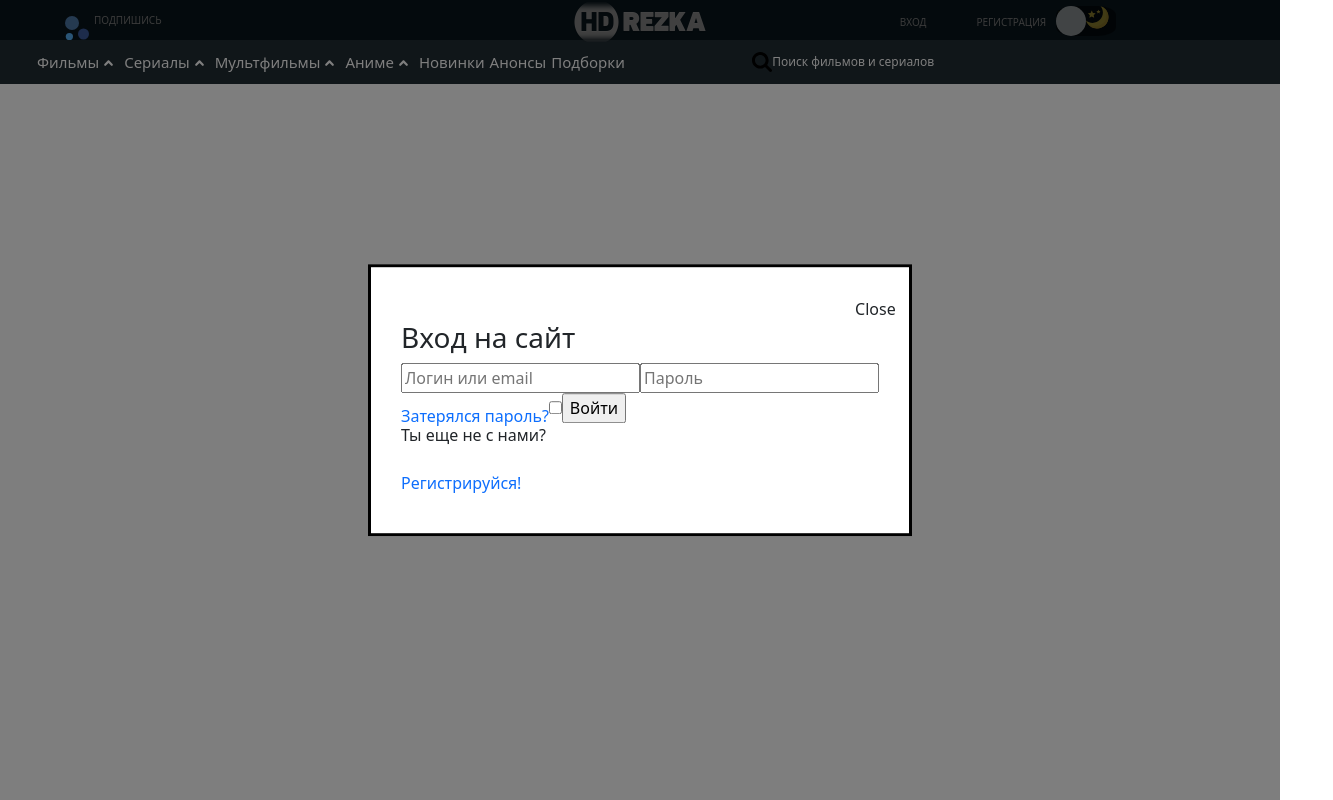
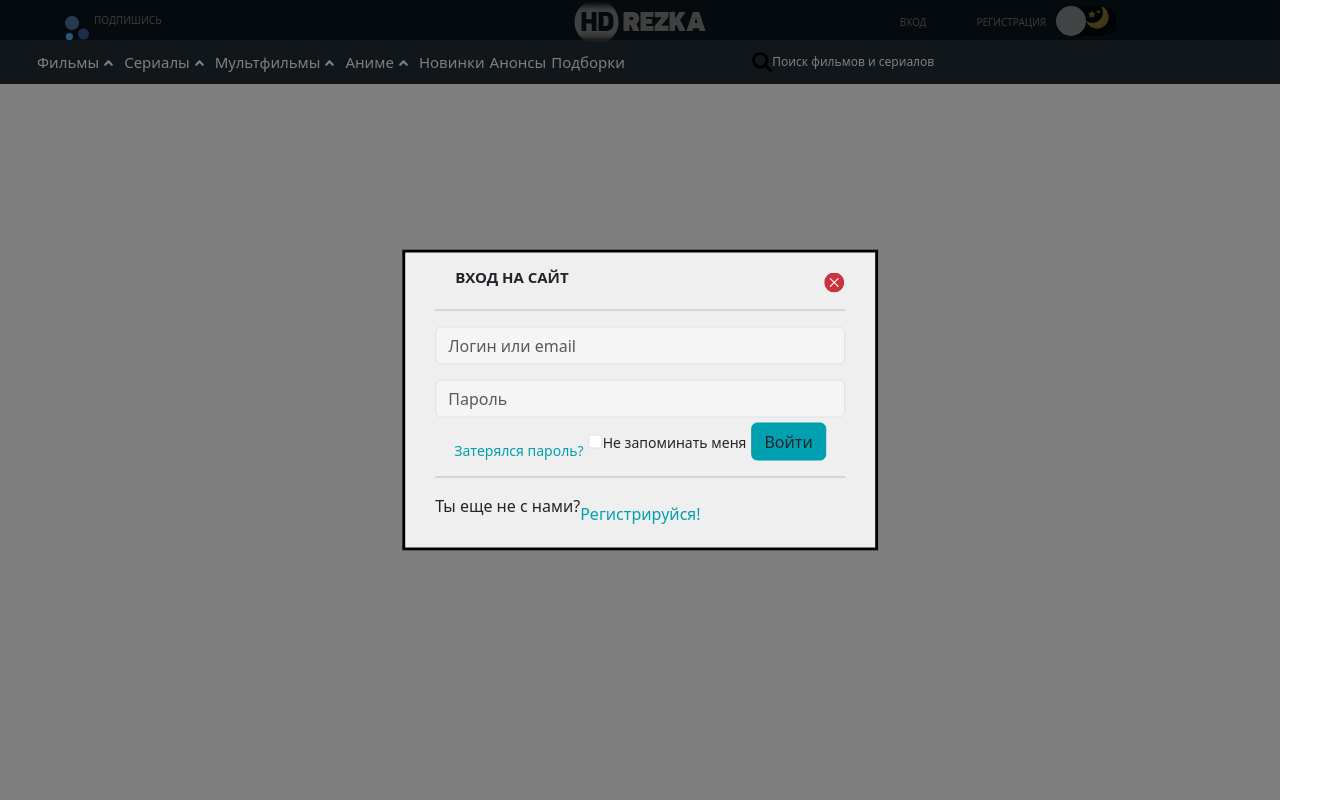
Before and after one commit to Mr0N/movie-hub-front, a React (Vite) app: page / in a window 1280 px wide. Both pictures are taken after a click on the link "ВХОД". Shown: the whole page, 1333 px wide, since content can reach past the window. Built offline with nearby package versions, Linux system fonts and the light colour scheme.

Commit message:
change form login

```diff
--- a/src/login-site/log-reg.css
+++ b/src/login-site/log-reg.css
@@ -14,7 +14,7 @@
   transform: translate(-50%, -50%);
   border-style: solid;
   border-color: black;
-  padding: 30px 30px 30px 30px;
+  padding: 15px 30px 30px 30px;
  background-color:white;
 }
 .login-mod{
@@ -41,3 +41,54 @@
     padding-top: 0;
     cursor:pointer;
 }
+
+.input-login-form{
+    display: flex;
+    flex-direction: column;
+    gap: 15px;
+
+}
+.input-form
+{
+    width: 32vw !important;
+    background-color:whitesmoke !important;
+
+}
+.log-form-why{
+    display: flex;
+    flex-direction: row;
+}
+.log-form-why > * {
+    margin: 0 0 0 0 !important;
+}
+
+.bottom-login-reg
+{
+    display: flex;
+    flex-direction: row;
+    justify-content: center;
+    align-items: center;
+    padding: 0 0 0 0;
+    margin-top: 5px;
+    gap: 5px;
+}
+.bottom-login-reg *
+{
+    font-size: 14px;
+    padding: 0 0 0 0;
+    margin: 0 0 0 0;
+}
+
+.login-mod{
+    background-color:#efefef;
+}
+
+.upperBlock
+{
+    display: flex;
+    align-items: center;
+}
+
+.textColor{
+    color: #00a0b0;
+}
--- a/src/login-site/log-reg.jsx
+++ b/src/login-site/log-reg.jsx
@@ -1,15 +1,15 @@
 import React from "react";
 import "./log-reg.css";
+import CloseIcon from "../tools-site/icons-site/close-icon-site";
 
-
-let showModal =  ()=>{
-   let modals =  document.querySelectorAll(".login-modal-reg");
-   for(let obj of modals){
-     obj.classList.toggle("hide-log");
-   }
+let showModal = () => {
+    let modals = document.querySelectorAll(".login-modal-reg");
+    for (let obj of modals) {
+        obj.classList.toggle("hide-log");
+    }
 }
 
-let login = ()=>{
+let login = () => {
     return (
         <div className="log-reg">
             <p className="item-reg whitesmoke"><a onClick={showModal} className="upper-text whitesmoke" href="#">Вход</a></p>
@@ -17,30 +17,44 @@ let login = ()=>{
             <div className="hide-log login-modal-reg background">
             </div>
             <div className="hide-log login-modal-reg login-mod">
-                 <div onClick={showModal} className="close-reg">Close</div>
-                    <h3>Вход на сайт</h3>
-
+                <div className="upperBlock">
+                <div onClick={showModal} className="close-reg">
+                    <CloseIcon />
+                </div>
+                <h3 style={{textTransform:"uppercase",
+                            fontSize:"15px",
+                            fontWeight:"bold",
+                            padding:"0 0 0 0"
+                }}>Вход на сайт</h3>
+                </div>
+                <hr />
                 <div>
 
                     <form>
                         <div className="login-reg">
-                            <forn action="get">
+                            <form action="get">
                                 <div>
-                                    <div>
-                                        <input placeholder="Логин или email"  name="login" id="login-reg-site"></input>
-                                        <input placeholder="Пароль"  name="pass" id="pass-reg-site"></input>
+                                    <div className="input-login-form">
+                                        <input  className="input-form form-control" placeholder="Логин или email" name="login" id="login-reg-site"></input>
+                                        <input  className="input-form form-control" placeholder="Пароль" name="pass" id="pass-reg-site"></input>
                                     </div>
-                                    <div>
-                                        <a href="#">Затерялся пароль?</a>
-                                        <input name="check" type="checkbox"/>
-                                        <input type="submit" value="Войти"/>
+                                    <div className="bottom-login-reg">
+                                        <a className="textColor" style={{paddingTop:"0"}} href="#">Затерялся пароль?</a>
+                                        <div>
+                                            <input className="form-check-input" id="dontremember" name="check" type="checkbox" />
+                                            <label className="form-check-label" for="dontremember" >Не запоминать меня</label>
+                                        </div>
+                                        <input style={{backgroundColor:"#00a0b0",
+                                                     border:"1px solid #0098a7"
+                                        }} className="btn" type="submit" value="Войти" />
                                     </div>
-                                    <div>
+                                    <hr />
+                                    <div className="log-form-why">
                                         <p>Ты еще не с нами?</p>
-                                        <p><a href="#">Регистрируйся!</a></p>
+                                        <p><a className="textColor" href="#">Регистрируйся!</a></p>
                                     </div>
                                 </div>
-                            </forn>
+                            </form>
                         </div>
                     </form>
                 </div>
--- a/src/reg-site/reg.jsx
+++ b/src/reg-site/reg.jsx
@@ -2,7 +2,7 @@ import React from "react";
 import "../reg-site/reg.css";
 import 'bootstrap/dist/css/bootstrap.min.css';
 import "bootstrap";
-import closeImage from "../assets/close.svg";
+import CloseIcon  from "../tools-site/icons-site/close-icon-site";
 import { left } from "@popperjs/core";
 
 
@@ -25,9 +25,7 @@ let reg = () => {
          <div className="speed-reg">
             <span className="bold-reg">Быстрая регистрация</span>
             <span className="close-registration" onClick={change}>
-               <img style={{width:"20px",
-                           height:"20px"
-               }} src={closeImage}></img>
+               <CloseIcon/>
             </span>
          </div>
          <hr  className="hr-reg"/>
--- /dev/null
+++ b/src/tools-site/icons-site/close-icon-site.jsx
@@ -0,0 +1,9 @@
+import React from "react";
+import closeImage from "../../assets/close.svg";
+
+let CloseIcon = ()=>{
+    return     <img style={{width:"20px",
+                               height:"20px"
+                   }} src={closeImage}></img>
+}
+export default CloseIcon;
```
